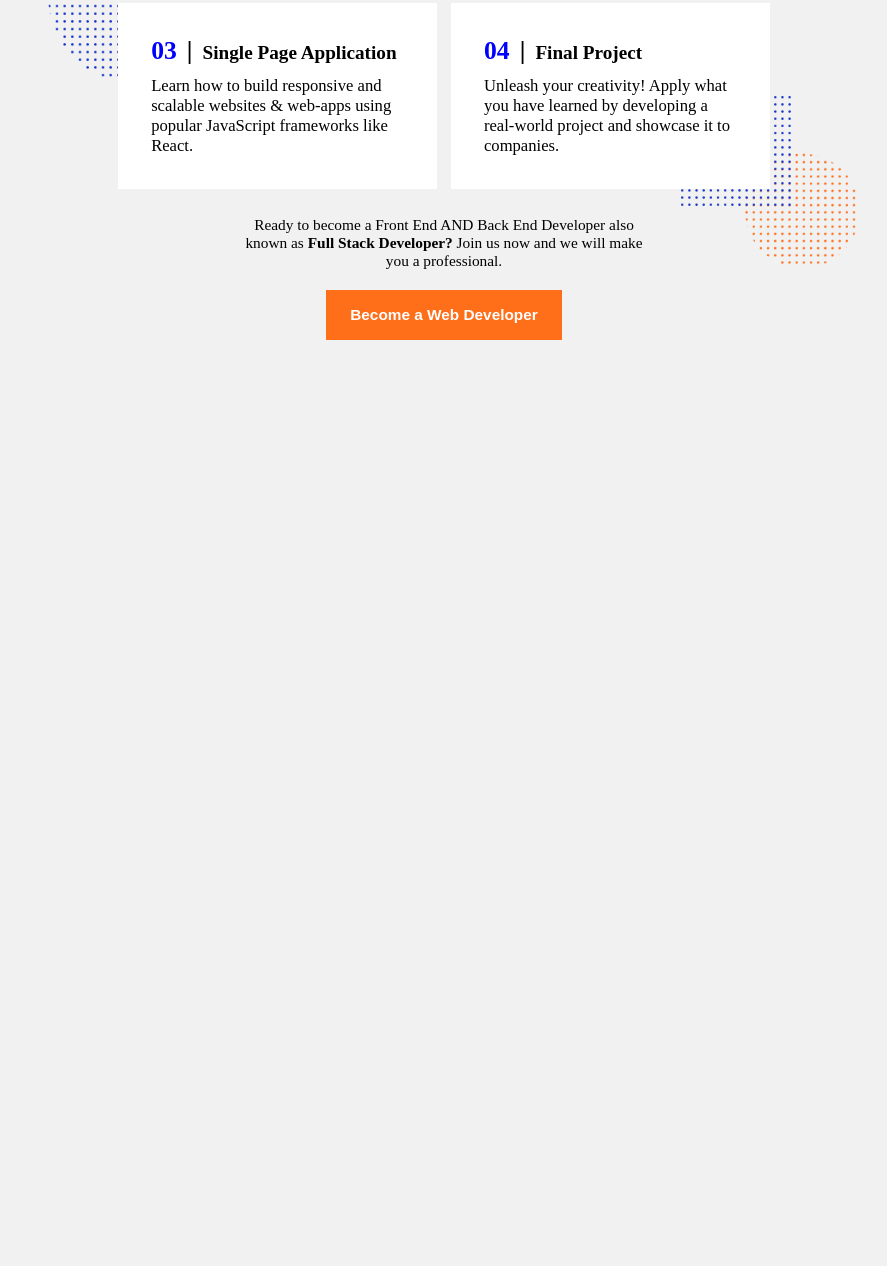
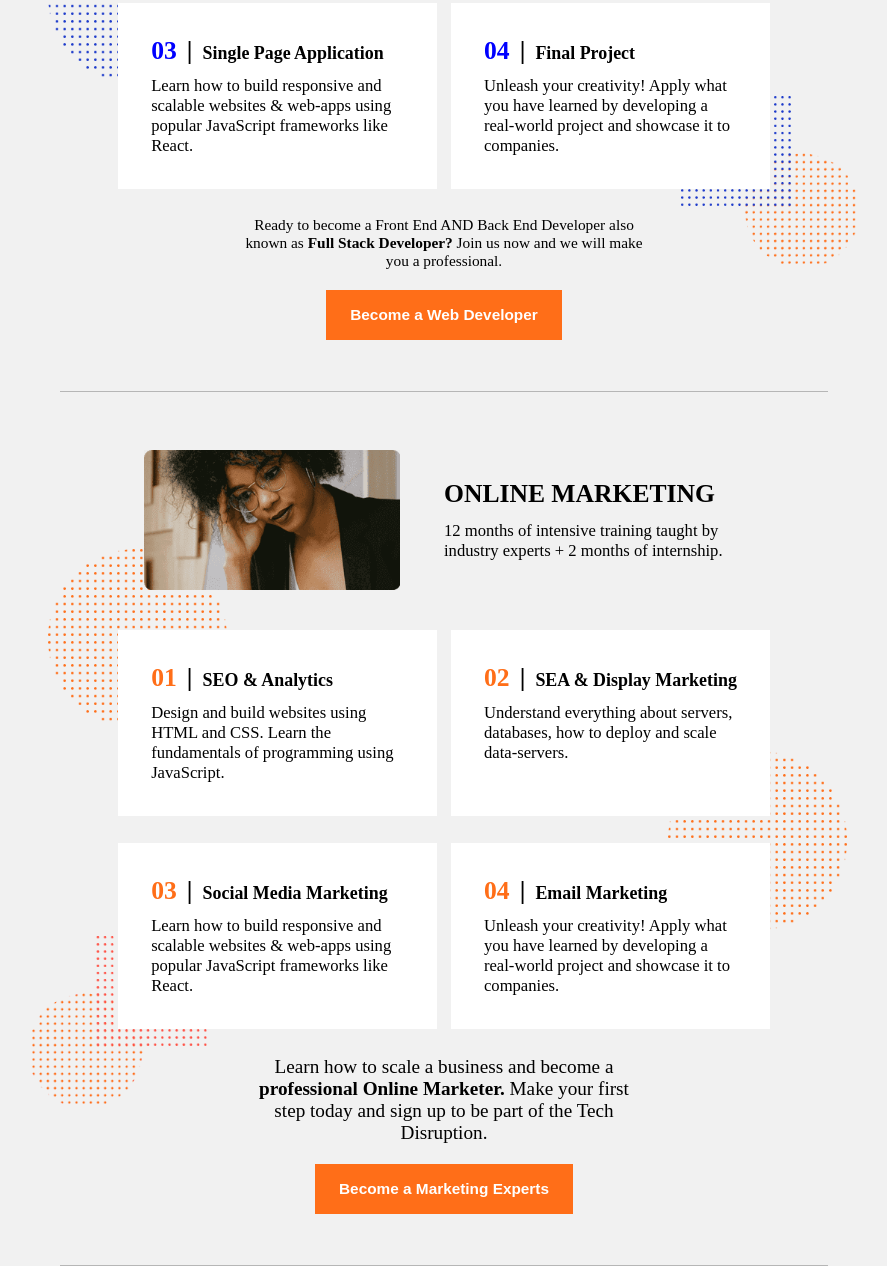
Before and after one commit to atakriti/dci-clone, a website: page src/index.html in a window 1280 px wide. Shown: the part 1511-2777 px from the top of the page, without its empty margins (196-1083 px from the left). Before the commit the page ends 1902 px from the top, so only its background shows below. Drawn offline with nearby package versions, Linux system fonts and the light colour scheme; files that its build step writes are made by us from their sources.

Commit message:
finished om section

```diff
--- a/src/index.html
+++ b/src/index.html
@@ -125,22 +125,22 @@
         <div class="img"><img src="./images/wd/img.png" alt="" /></div>
       </div>
       <div class="wd-courses">
-        <div class="front-end">
+        <div>
           <h2><strong>01</strong><span>|</span>Front End Basics</h2>
           <p>
             Design and build websites using HTML and CSS. Learn the fundamentals
             of programming using JavaScript.
           </p>
         </div>
-        <div class="backend">
+        <div>
             <h2><strong>02</strong><span>|</span>Backend Development</h2>
             <p>Understand everything about servers, databases, how to deploy and scale data-servers.</p>
         </div>
-        <div class="single-page">
+        <div>
             <h2><strong>03</strong><span>|</span>Single Page Application</h2>
             <p>Learn how to build responsive and scalable websites & web-apps using popular JavaScript frameworks like React.</p>
         </div>
-        <div class="final-project">
+        <div>
             <h2><strong>04</strong><span>|</span>Final Project</h2>
             <p>Unleash your creativity! Apply what you have learned by developing a real-world project and showcase it to companies.</p>
         </div>
@@ -151,5 +151,45 @@
           <button>Become a Web Developer</button>
       </div>
     </section>
+    <section class="om">
+        <div class="top-part">
+
+          <div class="img"><img src="./images/om-img.png" alt="" /></div>
+          <div class="om-text">
+            <h1>ONLINE MARKETING</h1>
+            <p>
+                12 months of intensive training taught by industry experts + 2 months of internship.
+            </p>
+          </div>
+        </div>
+        <div class="om-courses">
+          <div>
+            <h2><strong>01</strong><span>|</span>SEO & Analytics</h2>
+            <p>
+              Design and build websites using HTML and CSS. Learn the fundamentals
+              of programming using JavaScript.
+            </p>
+          </div>
+          <div>
+              <h2><strong>02</strong><span>|</span>SEA & Display Marketing</h2>
+              <p>Understand everything about servers, databases, how to deploy and scale data-servers.</p>
+          </div>
+          <div>
+              <h2><strong>03</strong><span>|</span>Social Media Marketing</h2>
+              <p>Learn how to build responsive and scalable websites & web-apps using popular JavaScript frameworks like React.</p>
+          </div>
+          <div>
+              <h2><strong>04</strong><span>|</span>Email Marketing</h2>
+              <p>Unleash your creativity! Apply what you have learned by developing a real-world project and showcase it to companies.</p>
+          </div>
+        </div>
+        <div class="become-om">
+            <p>Learn how to scale a business and become a <b>professional Online Marketer.</b>
+                Make your first step today and sign up to be part of the Tech Disruption.</p>
+            <button>
+                Become a Marketing Experts
+            </button>
+        </div>
+      </section>
   </body>
 </html>
--- a/src/scss/om.scss
+++ b/src/scss/om.scss
@@ -0,0 +1,130 @@
+.om{
+    width: 60%;
+    margin: 0 auto;
+    border-bottom: 1px solid rgb(182, 182, 182);
+    padding: 4%;
+
+    .top-part{
+        display: flex;
+        justify-content: space-around;
+        align-items: center;
+         padding: 1% 5%;
+        .om-text{
+            width: 50%;
+            display: flex;
+            flex-direction: column;
+
+            h1{
+                font-size: 2vw;
+                margin-bottom: 4%;
+            }
+            p{
+                font-size: 1.3vw;
+            }
+        }
+        .img{
+            width: 50%;
+            display: flex;
+            justify-content: flex-start;
+
+            img{
+                height: 100%;
+                width: 20vw;
+            }
+        }
+    }
+    .om-courses{
+        display: flex;
+        flex-wrap: wrap;
+        justify-content: space-around;
+        margin-top: 5%;
+        position: relative;
+
+        div{
+            width: 48%;
+            padding: 5%;
+            background-color: white;
+            margin-bottom: 4%;
+
+           &:nth-child(1){
+            position: relative;
+            &::before{
+                content: "";
+                background-image: url(../images/orange-dots-left.png);
+                background-repeat: no-repeat;
+                background-size: 14vw;
+                position: absolute;
+                top: -43%;
+                left: -22%;
+                width: 20vw;
+                height: 20vw;
+                 z-index: -2;
+            }
+           }
+           &:nth-child(2){
+            position: relative;
+            &::before{
+                content: "";
+                background-image: url(../images/red-dots-baner-.png);
+                background-repeat: no-repeat;
+                background-size: 14vw;
+                position: absolute;
+                top: 65%;
+                left: 68%;
+                width: 20vw;
+                height: 20vw;
+                 z-index: -2;
+            }
+           }
+           &:nth-child(3){
+               position: relative;
+               &::before{
+                content: "";
+                background-image: url(../images/ornage-dots-down.png);
+                background-repeat: no-repeat;
+                background-size: 14vw;
+                position: absolute;
+                top: 50%;
+                left: -28%;
+                width: 20vw;
+                height: 20vw;
+                 z-index: -2;
+            }
+           }
+            h2{
+                font-size: 1.4vw;
+                margin-bottom: 4%;
+            strong{
+                color: rgb(255, 110,24, 1);
+                margin-right: 4%;
+                font-size: 2vw;
+            }
+            span{
+                font-size: 2vw;
+                margin-right: 4%;
+            }
+         }
+         p{
+             font-size: 1.3vw;
+         }
+        }
+    }
+    .become-om{
+        width: 60%;
+        margin: 0 auto;
+        text-align: center;
+        p{
+            font-size: 1.5vw;
+        }
+        button{
+            background-color: rgb(255, 110,24, 1);
+            font-size: 1.2vw;
+            padding: 4% 6%;
+            border: none;
+            color: white;
+            outline: none;
+            margin-top: 5%;
+            font-weight: bold;
+        }
+    }
+}
--- a/src/scss/wd.scss
+++ b/src/scss/wd.scss
@@ -1,7 +1,8 @@
 .wd{
     width: 60%;
     margin: 0 auto;
-    border-top: 1px solid #000;
+    border-top: 1px solid rgb(182, 182, 182);
+    border-bottom: 1px solid rgb(182, 182, 182);
     padding: 4%;
 
     .top-part{
@@ -92,7 +93,7 @@
             }
            }
             h2{
-                font-size: 1.5vw;
+                font-size: 1.4vw;
                 margin-bottom: 4%;
             strong{
                 color: blue;
```
Also changed, not shown: src/images/om-img.png (added), src/images/orange-dots-left.png (added), src/images/ornage-dots-down.png (added).
